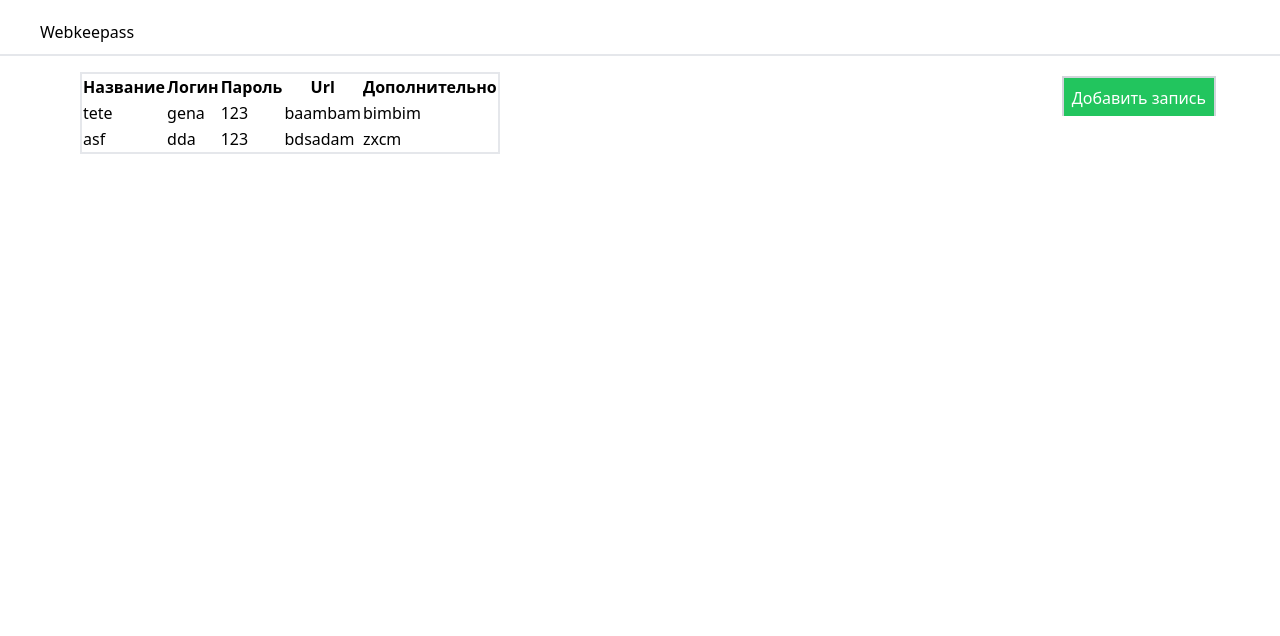
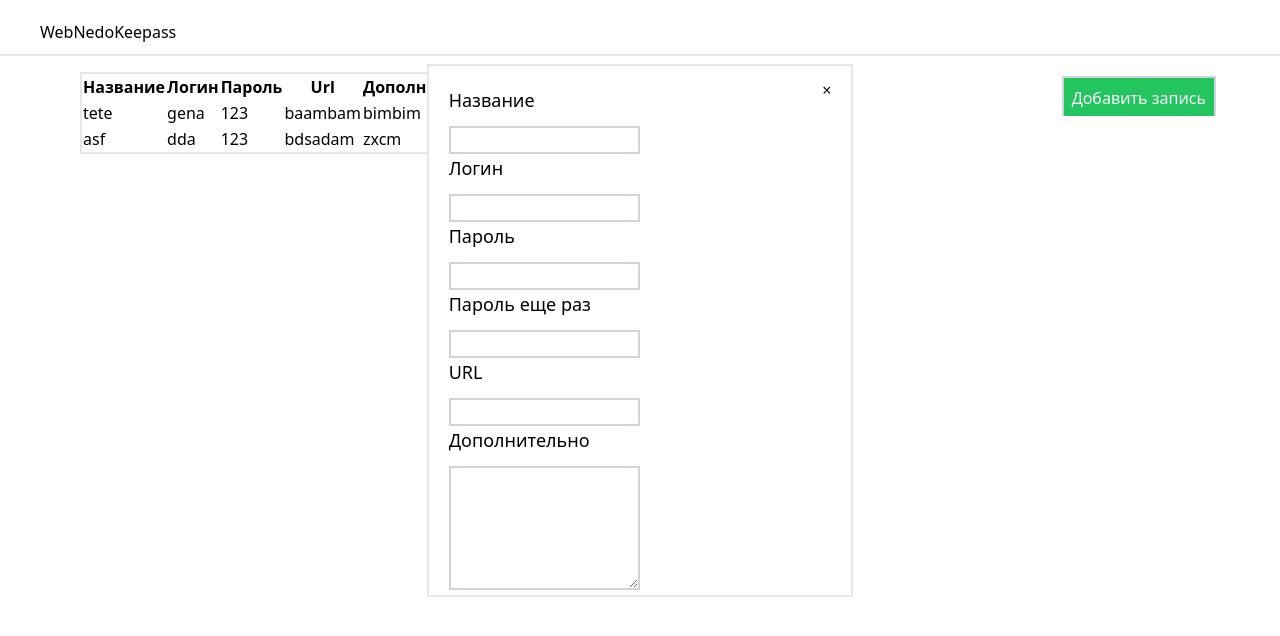
Before and after one commit to gozerak/webkeepass, a React app: page / in a window 1280 px wide. Shown: the top 636 px of the page. Built offline with nearby package versions, Linux system fonts and the light colour scheme; what tailwindcss-children would draw is missing.

Commit message:
Делаю добавление записи

```diff
--- a/package.json
+++ b/package.json
@@ -11,6 +11,7 @@
     "@types/node": "^16.18.119",
     "@types/react": "^18.3.12",
     "@types/react-dom": "^18.3.1",
+    "@types/sha": "^3.0.5",
     "css-loader": "^7.1.2",
     "react": "^18.3.1",
     "react-dom": "^18.3.1",
--- a/src/ts/AddEntry.tsx
+++ b/src/ts/AddEntry.tsx
@@ -1,9 +1,35 @@
-import React, { useState } from "react"
+import React, { ChangeEvent, useState } from "react"
 import Modal from "./Modal";
 import { AddEntryData } from "./Services/apiService";
 
+function AddEntryInput({title,type='text', name, value, onChange, required }: {
+    title: string,
+    type?: string,
+    name: string,
+    value: string,
+    onChange: (e: ChangeEvent<HTMLInputElement>) => void,
+    required?: boolean
+}) {
+    return(
+        <div className="flex flex-col">
+            <p className="text-lg pb-3 select-none">{title}</p>
+            <input
+            className="border-2 w-1/2 border-gray-300 outline-none pl-1"
+            autoComplete="off"
+            type={type}
+            name={name}
+            value={value}
+            onChange={onChange}
+            required={required}
+            />
+        </div>
+    )
+}
+
 export default function AddEntry () {
-    const [isModalOpen, setIsModalOpen] = useState(false);
+    const [isModalOpen, setIsModalOpen] = useState(true);
+    const [againPassword, setAgainPassword] = useState('');
+    const [isPasswordsMatch] = useState(true);
     const [addEntryData, setAddEntryData] = useState<AddEntryData>({
         user_id: "",
         record_title: "",
@@ -17,21 +43,92 @@ export default function AddEntry () {
         setIsModalOpen(true)
     }
 
-    const handleSubmit = () => {
+    const handleSubmit = async (e: React.FormEvent<HTMLFormElement>) => {
+        e.preventDefault();
+        if(!sessionStorage.getItem('pass') && sessionStorage.getItem('userId')){
+            alert("Необходимо перелогиниться!")
+    }
+        else {
+            const userId = sessionStorage.getItem('userId')
+            // const folderId = sessionStorage.getItem('folderId')
 
-    }
+        }
+}
 
-    const handleChange = () => {
-
+    const handleChange = (e: React.ChangeEvent<HTMLInputElement | HTMLTextAreaElement>) => {
+        setAddEntryData({...addEntryData, [e.target.name]: e.target.value})
     }
 
     return(
         <>
+        <div className="">
         <Modal isOpen={isModalOpen} onClose={() => setIsModalOpen(false)}>
-            <form onSubmit={handleSubmit}>
+            <form onSubmit={handleSubmit} className="flex flex-col p-2">
+                <AddEntryInput
+                title='Название'
+                name='record_title'
+                value={addEntryData.record_title}
+                onChange={handleChange}
+                required
+                />
 
+                <AddEntryInput
+                title="Логин"
+                name='user_name'
+                value={addEntryData.user_name}
+                onChange={handleChange}
+                />
+
+                <AddEntryInput
+                type="password"
+                title="Пароль"
+                name="password"
+                value={addEntryData.password}
+                onChange={handleChange}
+                />
+
+                <AddEntryInput
+                type="password"
+                title="Пароль еще раз"
+                name="againPassword"
+                value={againPassword}
+                onChange={(e) => setAgainPassword(e.target.value)}
+                />
+
+                <AddEntryInput
+                title="URL"
+                name="record_url"
+                value={addEntryData.record_url}
+                onChange={handleChange}
+                />
+
+                <div className="">
+                <p className="text-lg pb-3 select-none">Дополнительно</p>
+                <textarea
+                rows={5}
+                cols={50}
+                className="border-2 w-1/2 border-gray-300 outline-none pl-1"
+                autoComplete="off"
+                name="description"
+                value={addEntryData.description}
+                onChange={handleChange}
+                />
+                </div>
+                <div className="flex flex-row justify-between mt-5">
+                    <button type="button"
+                    className="border-2 w-1/6 h-10 bg-red-600 text-white rounded-md"
+                    onClick={() => setIsModalOpen(false)}>
+                        Назад
+                    </button>
+                    <button type="submit"
+                    className="border-2 w-1/6 h-10 bg-green-600 text-white rounded-md disabled:bg-green-400 disabled:hover:cursor-not-allowed"
+                    disabled={!isPasswordsMatch}>
+                        Добавить
+                    </button>
+                </div>
             </form>
         </Modal>
+        </div>
         <div className="align-middle h-10 mt-5 mr-16 min-w-12 max-w-fit">
         <button className="border-2 border-gray-300 bg-green-500 w-fit p-2 align-middle text-nowrap text-white" onClick={handleClick}>Добавить запись</button>
         </div>
--- a/src/ts/Header.tsx
+++ b/src/ts/Header.tsx
@@ -3,7 +3,7 @@ import { NavLink, useNavigate } from "react-router-dom";
 
 function HeaderName() {
     return(
-        <p className="16px bold black pl-10 pt-5">Webkeepass</p>
+        <p className="16px bold black pl-10 pt-5">WebNedoKeepass</p>
     )
 }
 
--- a/src/ts/MainPage.tsx
+++ b/src/ts/MainPage.tsx
@@ -1,3 +1,4 @@
+import { useNavigate } from "react-router-dom";
 import AddEntry from "./AddEntry";
 import Entries from "./Entries";
 import Header from "./Header";
@@ -5,6 +6,10 @@ import React from "react";
 
 
 export default function MainPage({pass}: {pass:string | null}) {
+    const navigate = useNavigate();
+    if (!sessionStorage.getItem('pass')) {
+        navigate("/auth");
+    }
     return(
         <div className="w-full h-full">
             <Header pass ={pass}/>
--- a/src/ts/Modal.tsx
+++ b/src/ts/Modal.tsx
@@ -21,9 +21,9 @@ export default function Modal({ isOpen, onClose, children }: {
     if (!isOpen) return null;
 
     return (
-        <div className="modal-overlay">
-            <div className="modal-content" onClick={(e) => e.stopPropagation()}>
-                <button className="close-button" onClick={onClose}>×</button>
+        <div className="bg-white border-2 h-2/3 mt-2 w-1/3 fixed top-1/12 left-1/3">
+            <div className="p-3 overflow-auto " onClick={(e) => e.stopPropagation()}>
+                <button className="absolute top-3 right-5 " onClick={onClose}>×</button>
                 {children}
             </div>
         </div>
--- a/src/ts/Services/apiService.tsx
+++ b/src/ts/Services/apiService.tsx
@@ -1,4 +1,3 @@
-import { error } from "console";
 import { API_BASE_URL } from "../SignMainElem";
 
 export interface EntriesData {
--- a/webpack.config.js
+++ b/webpack.config.js
@@ -28,6 +28,18 @@ module.exports = {
     static: path.resolve(__dirname, 'public'),
     hot: true,
     open: true,
+    host: '10.14.113.135',
+    port: 8080,
+    server: {
+    type: "https",
+    options: {
+    cert: './serts/mail.komos-group.ru_2024.crt',
+    key: "./serts/mail.komos-group.ru_2024_unencrypted.key",
+    }},
+    allowedHosts: [
+      'dev.komos-group.ru',
+      '10.14.113.135'
+  ],
     historyApiFallback: true, // Для работы с React Router
   },
   plugins: [
```
Also changed, not shown: 2 other files (tests, documents, lock files or other folders).
